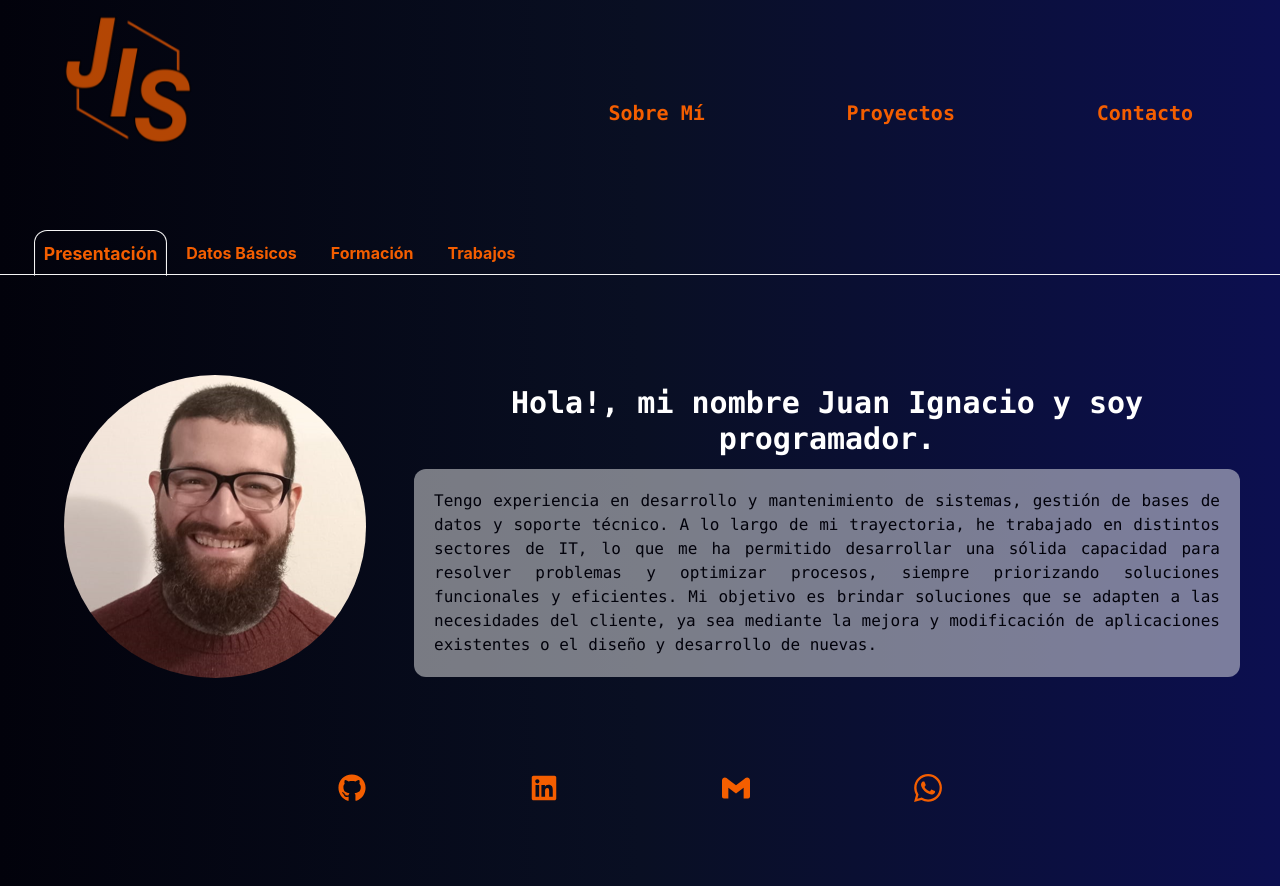
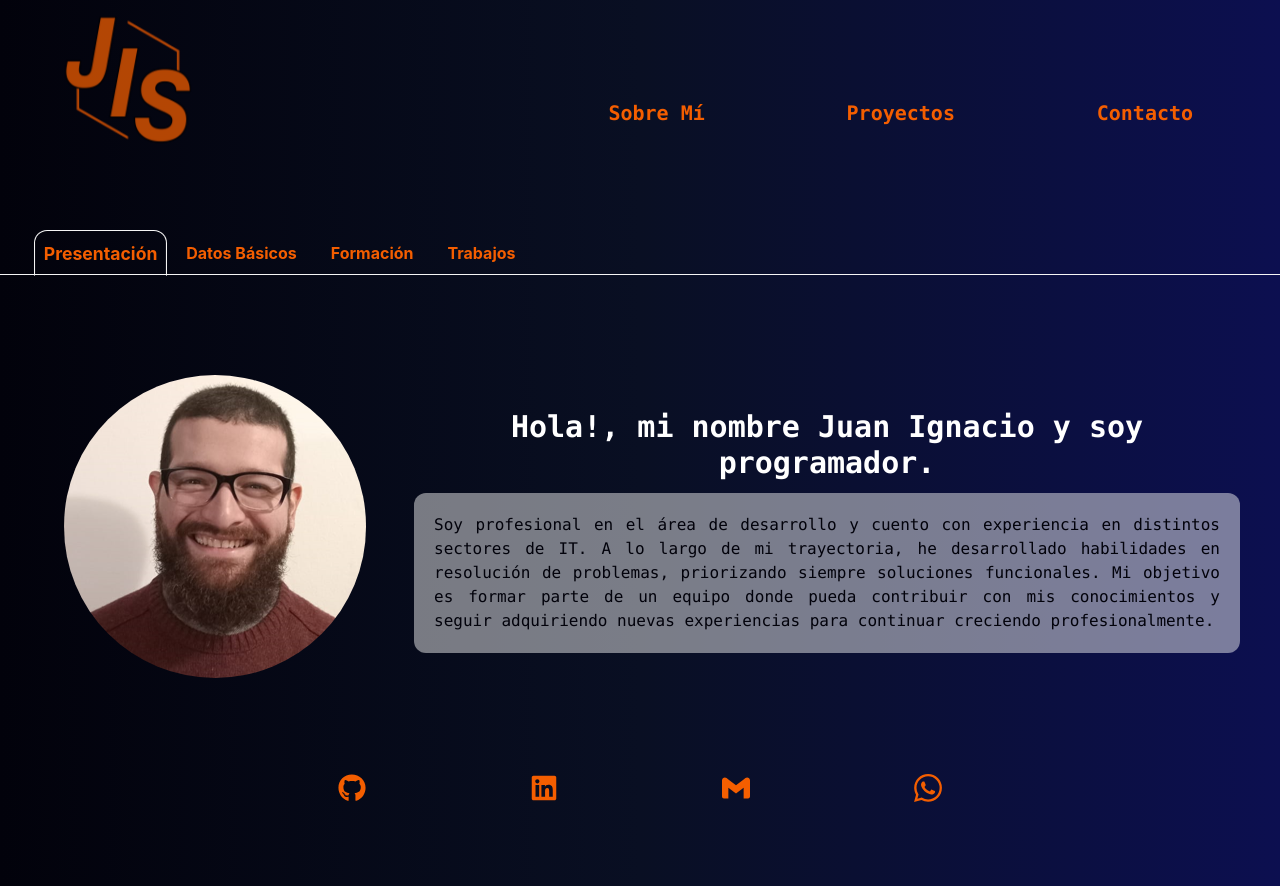
Before and after one commit to JISayago/portfolio, a React (Create React App) app: page / in a window 1280 px wide. Built offline with nearby package versions, Linux system fonts and the light colour scheme.

Commit message:
texto sobre mi

```diff
--- a/src/pages/sub-pages/Presentacion.js
+++ b/src/pages/sub-pages/Presentacion.js
@@ -2,7 +2,7 @@ import React from 'react';
 import ImagenPerfil from '../../components/ImagenPerfil';
 
 function Presentacion() {
-  const texto = "Tengo experiencia en desarrollo y mantenimiento de sistemas, gestión de bases de datos y soporte técnico. A lo largo de mi trayectoria, he trabajado en distintos sectores de IT, lo que me ha permitido desarrollar una sólida capacidad para resolver problemas y optimizar procesos, siempre priorizando soluciones funcionales y eficientes. Mi objetivo es brindar soluciones que se adapten a las necesidades del cliente, ya sea mediante la mejora y modificación de aplicaciones existentes o el diseño y desarrollo de nuevas."
+  const texto = "Soy profesional en el área de desarrollo y cuento con experiencia en distintos sectores de IT. A lo largo de mi trayectoria, he desarrollado habilidades en resolución de problemas, priorizando siempre soluciones funcionales. Mi objetivo es formar parte de un equipo donde pueda contribuir con mis conocimientos y seguir adquiriendo nuevas experiencias para continuar creciendo profesionalmente."
   return (
     <div className='flex
      mbl:flex-col mbl:mt-5 mbl:p-8
```
